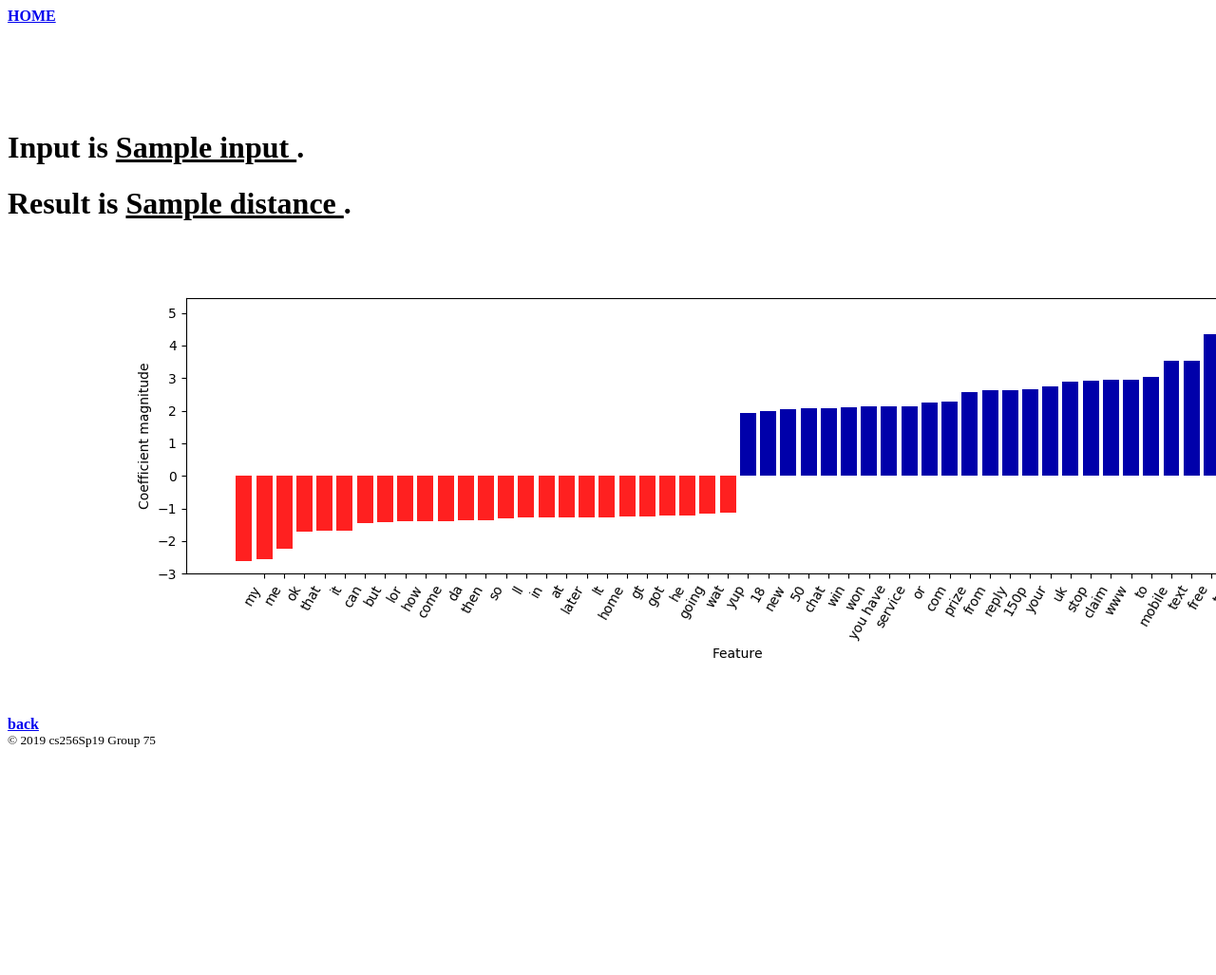
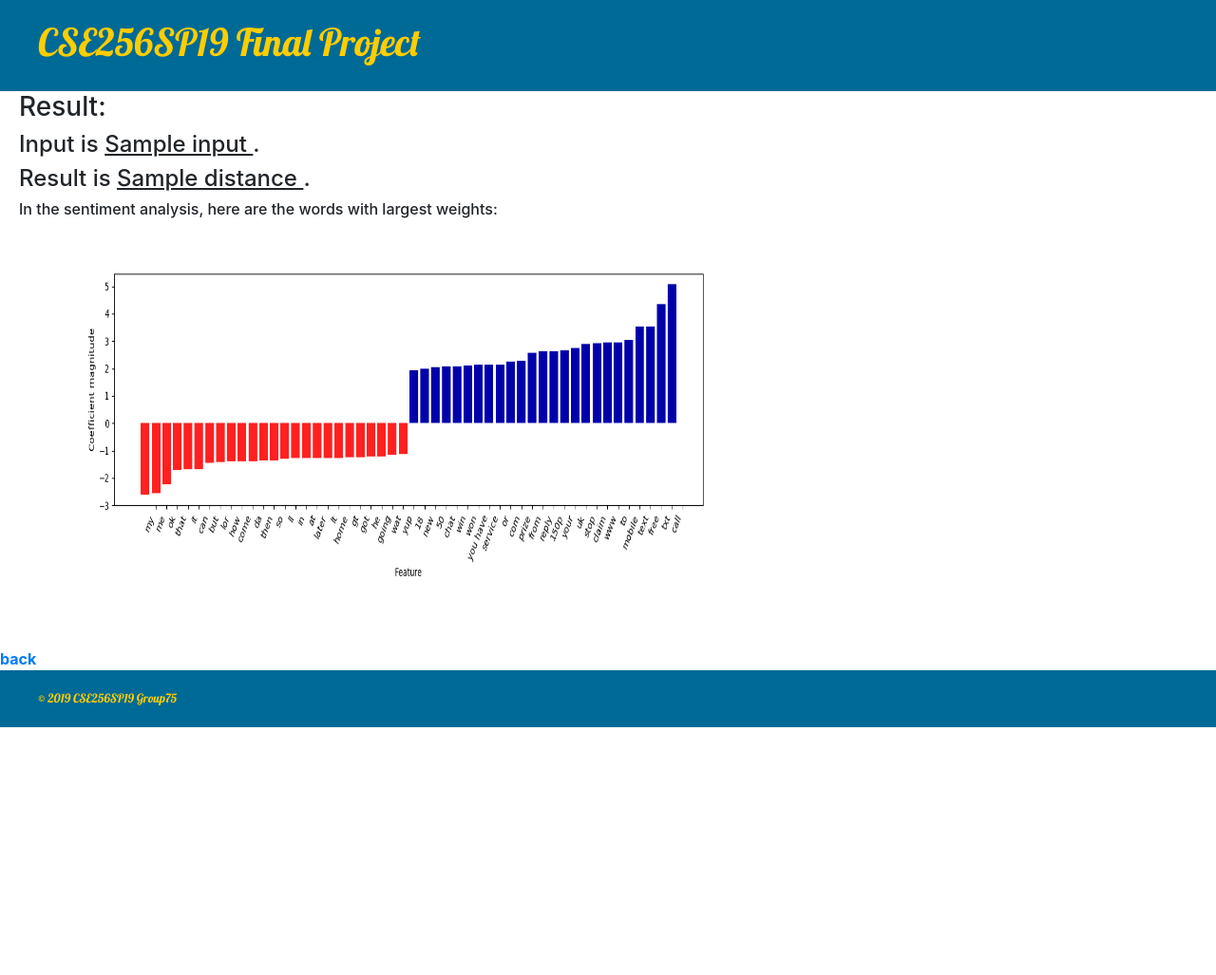
Before and after one commit to Joemen/cse256Final, a Django app: template mysite/polls/templates/polls/out.html in a window 1280 px wide; the page is wider, and only the part inside the window is pictured. Shown: the top 1027 px of that part at 95% size. Before the commit the page ends 787 px from the top of that part, so only its background shows below. Run offline with Django 3.2, Linux system fonts and the light colour scheme; the template is opened without the code that fills it: most values are stand-ins (such as "Sample title", 1, 10 or a date in 2020); some libraries are stand-ins or nearby versions.

Commit message:
some out

```diff
--- a/mysite/polls/static/css/homepage.css
+++ b/mysite/polls/static/css/homepage.css
@@ -2,6 +2,10 @@
     background-color: #006A96;
     margin-top: 0;
     padding: 20px 20px 20px 40px;
+}
+
+.report {
+    margin-left: 20px;
 }
 
 .page_last {
--- a/mysite/polls/templates/polls/index.html
+++ b/mysite/polls/templates/polls/index.html
@@ -19,7 +19,6 @@
     <div class="page-header">
 	    <h1>CSE256SP19 Final Project</h1>
 	</div>
-
 	<form action="/polls/test/" method="post">{% csrf_token %}
 
 		<p>
@@ -37,10 +36,6 @@
 		</div>
 
 	</form>
-
-
-
-
 </div>
 
 {% endblock %}
@@ -49,5 +44,4 @@
 <div class="page_last">
 	<small>© 2019 CSE256SP19 Group75</small>
 </div>
-
 {% endblock %}
--- a/mysite/polls/templates/polls/out.html
+++ b/mysite/polls/templates/polls/out.html
@@ -1,48 +1,40 @@
+{% load static %}
 {% block titleblock %}
 <title>cs256Sp19 | Group 75</title>
 {% endblock %}
 
 {% block sidebar %}
-
-<div class="text2">
-
-	<b><a href='/polls/test/'>HOME</a></b>
-	<br>
-	<br>
-</div>
-
+    <link rel="stylesheet" href="https://stackpath.bootstrapcdn.com/bootstrap/4.3.1/css/bootstrap.min.css" integrity="sha384-ggOyR0iXCbMQv3Xipma34MD+dH/1fQ784/j6cY/iJTQUOhcWr7x9JvoRxT2MZw1T" crossorigin="anonymous">
+    <link rel="stylesheet" href="{% static 'css/homepage.css' %}">
+    <link href="//fonts.googleapis.com/css?family=Lobster&subset=latin,latin-ext" rel="stylesheet" type="text/css">
 {% endblock %}
 
 {% block content %}
 
 <div class="text2">
+	<div class="page-header">
+	    <h1>CSE256SP19 Final Project</h1>
+	</div>
 
-	<br> <br>
+	<div class="report">
+
+		<h3> Result:</h3>
+		<h4>Input is <u>{{input}} </u>.</h4>
+		<h4>Result is <u>{{distance}} </u>.</h4>
+
+		<h6>In the sentiment analysis, here are the words with largest weights: </h6>
+		<img src="{% static "freq.png" %}" height="420" width="800" alt="My image">
+	</div>
 	<br>
-	<br>
-
-	<h1>
-	Input is <u>{{input}} </u>.
-	</h1>
-
-	<h1>
-	Result is <u>{{distance}} </u>.
-	</h1>
-
-	{% load static %}
-    <img src="{% static "freq.png" %}" alt="My image">
-
-
-	<br>
-
 	<b><a href="/polls/test/">back</a></b>
-
-
 </div>
 
 {% endblock %}
 
 {% block footer %}
-<small>© 2019 cs256Sp19 Group 75</small>
+
+<div class="page_last">
+	<small>© 2019 CSE256SP19 Group75</small>
+</div>
 
 {% endblock %}
```
